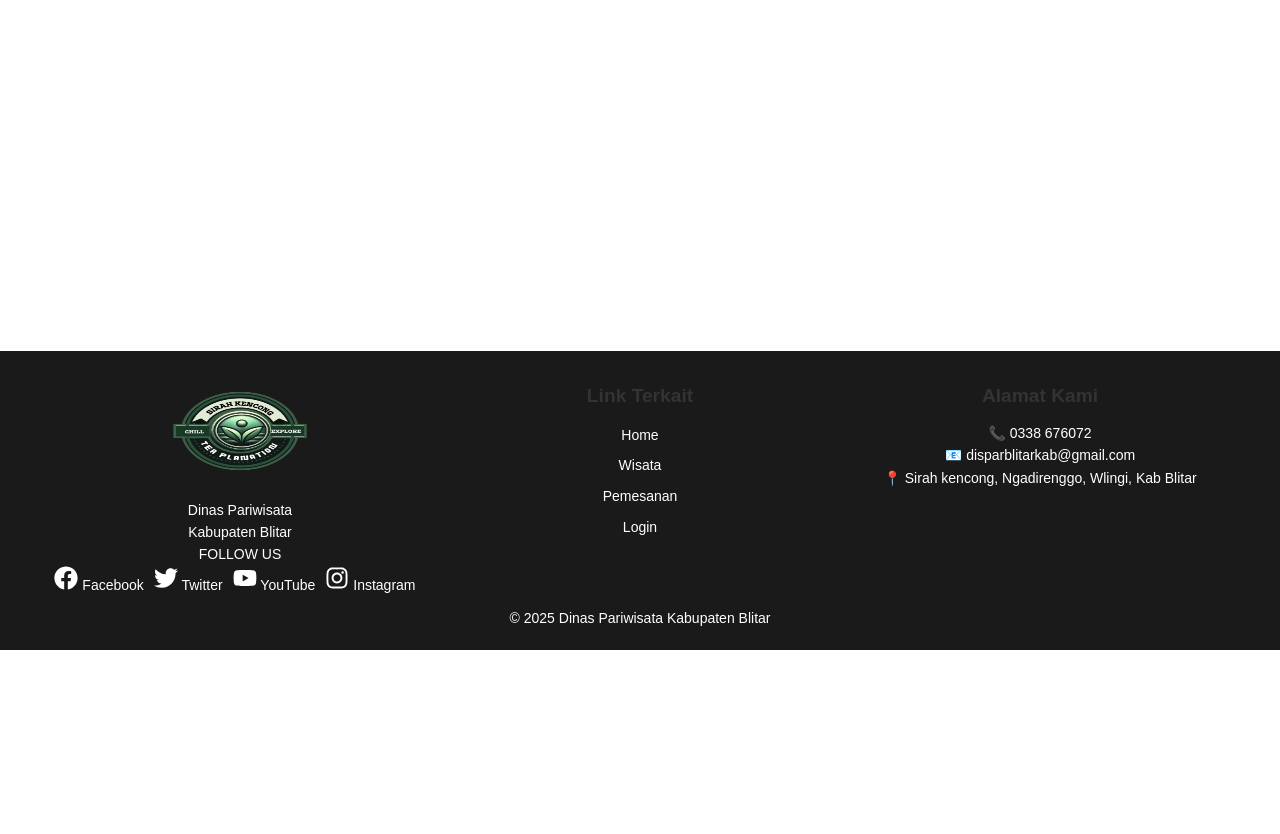
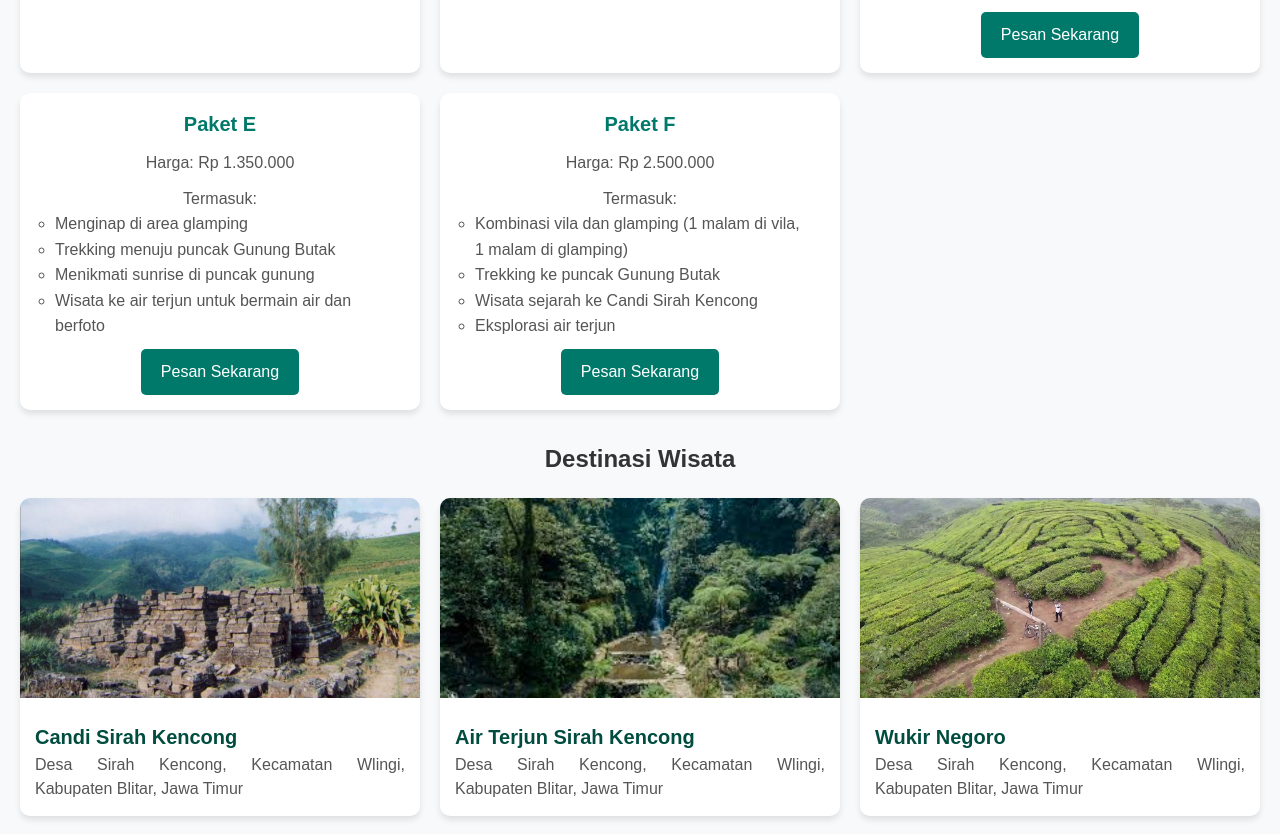
Before and after one commit to ifa10/ProjectAPI-Kel2, a Next.js app: page /pemesananmember in a window 1280 px wide. Before the commit this address had no page. Shown: the part 449-1283 px from the top of the page. Before the commit the page ends 1099 px from the top, so only its background shows below. Built offline with nearby package versions, Linux system fonts and the light colour scheme.

Commit message:
Add files via upload

```diff
--- /dev/null
+++ b/src/pages/pemesananmember.js
@@ -0,0 +1,235 @@
+import React, { useState } from "react";
+
+const wisataList = [
+  {
+    title: "Candi Sirah Kencong",
+    description: "Desa Sirah Kencong, Kecamatan Wlingi, Kabupaten Blitar, Jawa Timur",
+    image: "/images/candi.jpg",
+  },
+  {
+    title: "Air Terjun Sirah Kencong",
+    description: "Desa Sirah Kencong, Kecamatan Wlingi, Kabupaten Blitar, Jawa Timur",
+    image: "/images/air_terjun.jpeg",
+  },
+  {
+    title: "Wukir Negoro",
+    description: "Desa Sirah Kencong, Kecamatan Wlingi, Kabupaten Blitar, Jawa Timur",
+    image: "/images/wukir.jpg",
+  },
+  {
+    title: "Villa",
+    description: "Desa Sirah Kencong, Kecamatan Wlingi, Kabupaten Blitar, Jawa Timur",
+    image: "/images/Villa.jpg",
+  },
+  {
+    title: "Glamping",
+    description: "Desa Sirah Kencong, Kecamatan Wlingi, Kabupaten Blitar, Jawa Timur",
+    image: "/images/glamping.jpg",
+  },
+  {
+    title: "Wahana Permainan Sirah Kencong",
+    description: "Desa Sirah Kencong, Kecamatan Wlingi, Kabupaten Blitar, Jawa Timur",
+    image: "/images/wahana.jpg",
+  },
+];
+
+export const paketWisata = [
+  {
+    id:1,
+    name: "Paket A",
+    price: "150.000",
+    includes: ["Candi Sirah Kencong", "Air Terjun Sirah Kencong"],
+  },
+  {
+    id:2,
+    name: "Paket B",
+    price: "200.000",
+    includes: ["Wukir Negoro", "Wahana Permainan Sirah Kencong"],
+  },
+  {
+    id:3,
+    name: "Paket D",
+    price: "1.250.000",
+    includes: [
+      "Menginap di vila dengan pemandangan perkebunan teh",
+      "Wisata ke Candi Sirah Kencong",
+      "Menikmati keindahan air terjun",
+      "Relaksasi di area perkebunan teh",
+    ],
+  },
+  {
+    id:4,
+    name: "Paket E",
+    price: "1.350.000",
+    includes: [
+      "Menginap di area glamping",
+      "Trekking menuju puncak Gunung Butak",
+      "Menikmati sunrise di puncak gunung",
+      "Wisata ke air terjun untuk bermain air dan berfoto",
+    ],
+  },
+  {
+    id:5,
+    name: "Paket F",
+    price: "2.500.000",
+    includes: [
+      "Kombinasi vila dan glamping (1 malam di vila, 1 malam di glamping)",
+      "Trekking ke puncak Gunung Butak",
+      "Wisata sejarah ke Candi Sirah Kencong",
+      "Eksplorasi air terjun",
+    ],
+  },
+];
+
+const Wisata = () => {
+  const [hoveredIndex, setHoveredIndex] = useState(null);
+  const [selectedPaketIndex, setSelectedPaketIndex] = useState(null);
+
+  const handlePaketSelect = (index) => {
+    setSelectedPaketIndex(index);
+  };
+
+  const handlePesan = (paket) => {
+    const paymentUrl = "https://app.sandbox.midtrans.com/payment-links/1735740256410";
+    window.location.href = paymentUrl;
+  };
+
+  const filteredWisataList =
+    selectedPaketIndex !== null
+      ? wisataList.filter((wisata) =>
+          paketWisata[selectedPaketIndex]?.includes?.includes(wisata.title)
+        )
+      : wisataList;
+
+  return (
+    <div style={{ display: "flex", flexDirection: "column", minHeight: "100vh" }}>
+      <main style={{ flex: 1, padding: "20px", backgroundColor: "#f8f9fa" }}>
+        <h1 style={{ textAlign: "center", fontSize: "2rem", marginBottom: "20px", color: "#333" }}>
+          Pilihan Wisata
+        </h1>
+        <p style={{ textAlign: "center", fontSize: "1rem", color: "#555", marginBottom: "30px" }}>
+          Berikut adalah pilihan paket wisata menarik di kawasan Sirah Kencong yang dapat Anda kunjungi.
+        </p>
+
+        <h2 style={{ textAlign: "center", fontSize: "1.5rem", marginBottom: "20px", color: "#333" }}>
+          Paket Wisata
+        </h2>
+        <div
+          style={{
+            display: "grid",
+            gridTemplateColumns: "repeat(auto-fit, minmax(300px, 1fr))",
+            gap: "20px",
+            marginBottom: "30px",
+          }}
+        >
+          {paketWisata.map((paket, index) => (
+            <div
+              key={index}
+              onClick={() => handlePaketSelect(index)}
+              onMouseEnter={() => setHoveredIndex(index)}
+              onMouseLeave={() => setHoveredIndex(null)}
+              style={{
+                backgroundColor: selectedPaketIndex === index ? "#e0f7fa" : "#ffffff",
+                borderRadius: "10px",
+                padding: "15px",
+                boxShadow:
+                  hoveredIndex === index
+                    ? "0 8px 16px rgba(0, 0, 0, 0.2)"
+                    : "0 4px 6px rgba(0, 0, 0, 0.1)",
+                transform: hoveredIndex === index ? "translateY(-5px)" : "translateY(0)",
+                transition: "transform 0.3s ease, box-shadow 0.3s ease",
+                textAlign: "center",
+                cursor: "pointer",
+              }}
+            >
+              <h3 style={{ fontSize: "1.25rem", color: "#00796b", marginBottom: "10px" }}>
+                {paket.name}
+              </h3>
+              <p style={{ fontSize: "1rem", color: "#555", marginBottom: "10px" }}>
+                Harga: Rp {paket.price}
+              </p>
+              <p style={{ fontSize: "1rem", color: "#555" }}>Termasuk:</p>
+              <ul style={{ listStyleType: "circle", padding: "0 20px", textAlign: "left" }}>
+                {paket.includes.map((item, idx) => (
+                  <li key={idx} style={{ fontSize: "1rem", color: "#555" }}>
+                    {item}
+                  </li>
+                ))}
+              </ul>
+              <button
+                onClick={(e) => {
+                  e.stopPropagation();
+                  handlePesan(paket);
+                }}
+                style={{
+                  backgroundColor: "#00796b",
+                  color: "#fff",
+                  padding: "10px 20px",
+                  border: "none",
+                  borderRadius: "5px",
+                  cursor: "pointer",
+                  marginTop: "10px",
+                }}
+              >
+                Pesan Sekarang
+              </button>
+            </div>
+          ))}
+        </div>
+
+        <h2 style={{ textAlign: "center", fontSize: "1.5rem", marginBottom: "20px", color: "#333" }}>
+          Destinasi Wisata
+        </h2>
+        <div
+          style={{
+            display: "grid",
+            gridTemplateColumns: "repeat(auto-fit, minmax(300px, 1fr))",
+            gap: "20px",
+            marginTop: "10px",
+          }}
+        >
+          {filteredWisataList.map((wisata, index) => (
+            <div
+              key={index}
+              onMouseEnter={() => setHoveredIndex(index)}
+              onMouseLeave={() => setHoveredIndex(null)}
+              style={{
+                backgroundColor: "white",
+                borderRadius: "10px",
+                overflow: "hidden",
+                boxShadow:
+                  hoveredIndex === index
+                    ? "0 8px 16px rgba(0, 0, 0, 0.2)"
+                    : "0 4px 6px rgba(0, 0, 0, 0.1)",
+                transform: hoveredIndex === index ? "translateY(-5px)" : "translateY(0)",
+                transition: "transform 0.3s ease, box-shadow 0.3s ease",
+                cursor: "pointer",
+              }}
+            >
+              <img
+                src={wisata.image}
+                alt={wisata.title}
+                style={{ width: "100%", height: "200px", objectFit: "cover" }}
+              />
+              <div style={{ padding: "15px" }}>
+                <h3 style={{ fontSize: "1.25rem", color: "#004d40" }}>{wisata.title}</h3>
+                <p
+                  style={{
+                    fontSize: "1rem",
+                    color: "#555",
+                    lineHeight: "1.5",
+                    textAlign: "justify",
+                  }}
+                >
+                  {wisata.description}
+                </p>
+              </div>
+            </div>
+          ))}
+        </div>
+      </main>
+    </div>
+  );
+};
+
+export default Wisata;
```
